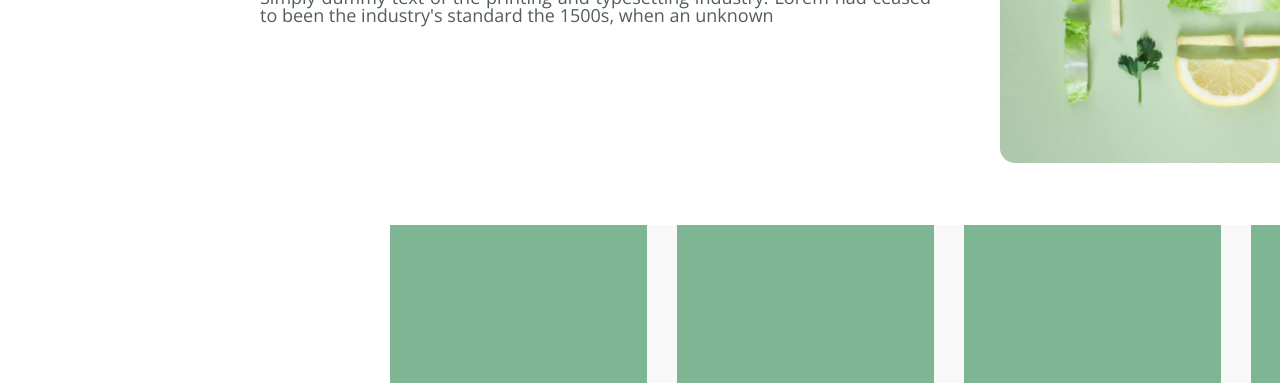
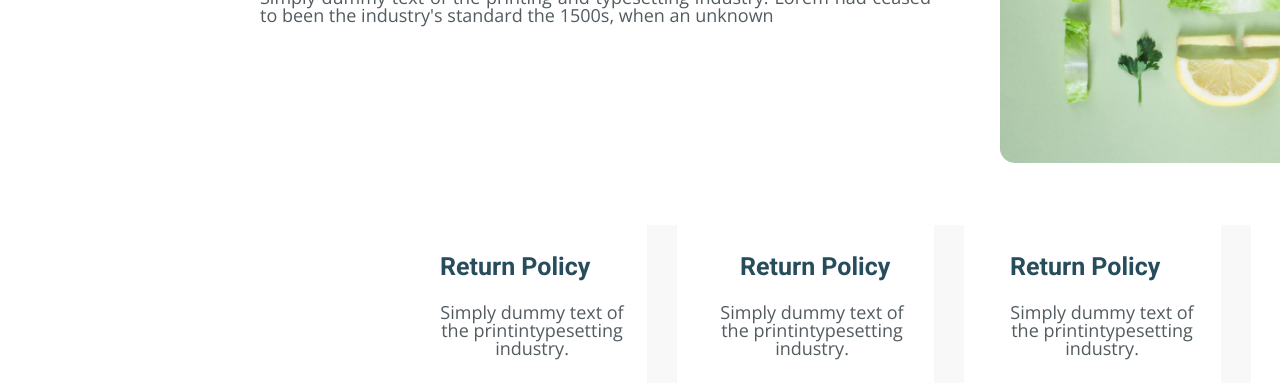
Before and after one commit to mariamnebb/Mariam-Nebieridze-cs-5, a plain HTML site: page index.html in a window 1280 px wide. Shown: the part 569-952 px from the top of the page. Drawn offline with Linux system fonts and the light colour scheme.

Commit message:
add second section and finished

```diff
--- a/css/style.css
+++ b/css/style.css
@@ -23,7 +23,6 @@ margin-top: 53px;
     color:  #274C5B;
     font-size: 20px;
     font-family: 'Roboto', sans-serif;
-
 }
 .div1{
     display: inline-block;
@@ -38,9 +37,7 @@ margin-top: 53px;
     font-family: 'Yellowtail';
     font-size: 36px;
     color: #7EB693;
-    margin-top: 120px
-
-    ;
+    margin-top: 120px;
 }
 .paragraph{
     display: inline-block;
@@ -49,8 +46,6 @@ margin-top: 53px;
     padding-top: 30px;
     font-size: 50px;
     color: #274C5B;
-
-
 }
 .p2{
     width: 671px;
@@ -69,7 +64,6 @@ margin-top: 53px;
     background-color:#EBEBEB;
     border-radius: 15px;
     width: 600px;
-
 }
 .p3{
     position: absolute;
@@ -95,18 +89,101 @@ margin-top: 53px;
         background-color:  #F9F8F8;
         margin-top: 200px;
         margin-left: 390px;
-        position: relative;
-
+         position: relative;
     }
     .div-boxes{
+
         width: 257px;
         height: 335px;
         display: inline-block;
-        background-color: #7EB693;
-
-
+        background-color: #FFF;;
     }
     .size{
         margin-right: 30px;
 
     }
+    .h2-text{
+        position: absolute;
+        left: 50px;
+        bottom: 300px;
+        top: 29px;
+        color: #274C5B;
+        font-size: 25px;
+        font-family: 'Roboto', sans-serif;
+        font-weight: 800;
+}
+    .paragraph2{
+        display: inline-block;
+        width: 184px;
+        position: absolute;
+        left: 50px;
+        top: 78px;
+        color: #525C60;
+        text-align: center;
+        font-size: 18px;
+        font-weight: 400;
+        font-family: 'Open Sans';
+    }
+    .H2-BOX2{
+        position: absolute;
+        left: 350px;
+        top:29px;
+        color: #274C5B;
+        font-size: 25px;
+        font-family: 'Roboto', sans-serif;
+        font-weight: 800;
+    }
+    .p2-box2{
+        display: inline-block;
+        width: 184px;
+        position: absolute;
+        left: 330px;
+        top:78px;
+        color: #525C60;
+        text-align: center;
+        font-size: 18px;
+        font-weight: 400;
+        font-family: 'Open Sans';
+    }
+    .h2-box3{
+        position: absolute;
+        left: 620px;
+        top:29px;
+        color: #274C5B;
+        font-size: 25px;
+        font-family: 'Roboto', sans-serif;
+        font-weight: 800;
+    }
+    .p2-box3{
+        display: inline-block;
+        width: 184px;
+        position: absolute;
+        left: 620px;
+        top:78px;
+        color: #525C60;
+        text-align: center;
+        font-size: 18px;
+        font-weight: 400;
+        font-family: 'Open Sans';
+    }
+    .h2-box4{
+        position: absolute;
+        left: 900px;
+        top:29px;
+        color: #274C5B;
+        font-size: 25px;
+        font-family: 'Roboto', sans-serif;
+        font-weight: 800;
+    }
+    .p2-box4{
+        display: inline-block;
+        width: 184px;
+        position: absolute;
+        left: 900px;
+        top:78px;
+        color: #525C60;
+        text-align: center;
+        font-size: 18px;
+        font-weight: 400;
+        font-family: 'Open Sans';
+    }
--- a/index.html
+++ b/index.html
@@ -48,11 +48,19 @@
         --><div class="div-boxes size"></div><!--
         --><div class="div-boxes"></div>
         <div>
+          <!-- დავიწყე მეორე სექცია -->
           <h2 class="h2-text">Return Policy</h2>
+          <p class="paragraph2">Simply dummy text of the printintypesetting industry.</p>
+          <h2 class="H2-BOX2">Return Policy</h2>
+          <p class="p2-box2">Simply dummy text of the printintypesetting industry.</p>
+          <h2 class="h2-box3">Return Policy</h2>
+          <p class="p2-box3">Simply dummy text of the printintypesetting industry.</p>
+          <h2 class="h2-box4">Return Policy</h2>
+          <p class="p2-box4">Simply dummy text of the printintypesetting industry.</p>
         </div>
-
       </div>
     </section>
+    <!-- დავასრულე მეორე სექცია -->
 
 
 </body>
```
